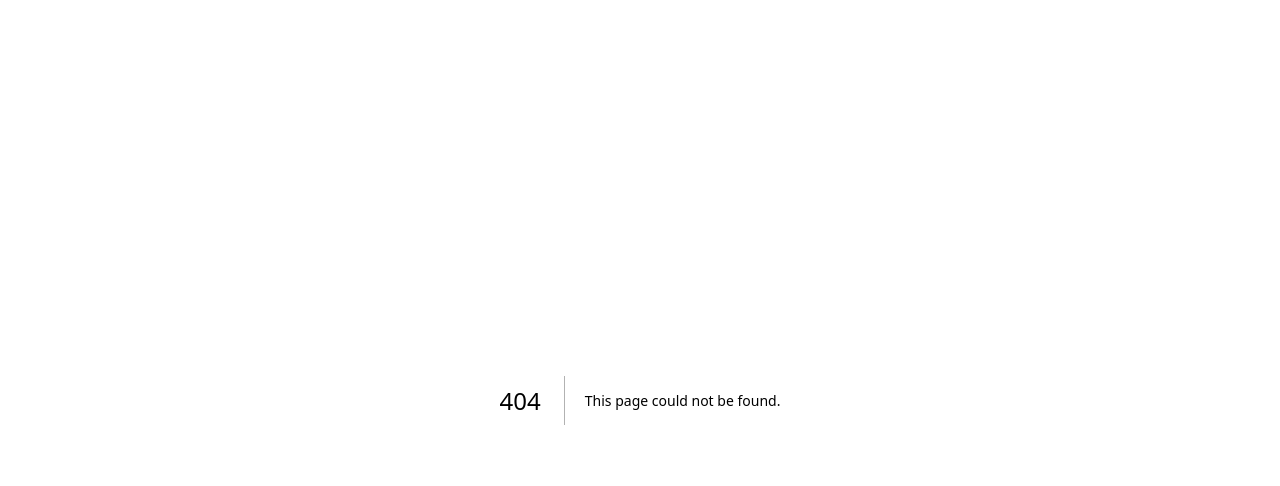
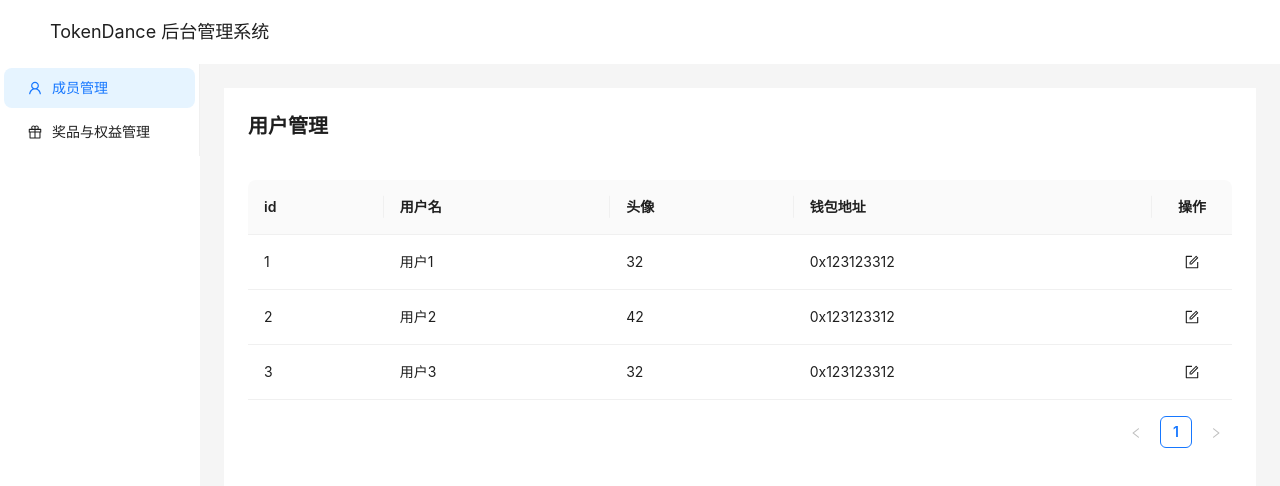
Before and after one commit to TD-moin-management-tools/td-coin-admin, a Next.js app: page /user in a window 1280 px wide. Before the commit this address had no page. Shown: the top 486 px of the page. Built offline with nearby package versions, Linux system fonts and the light colour scheme.

Commit message:
feat: 成员管理页开发完成

```diff
--- /dev/null
+++ b/app/clear-antd.css
@@ -0,0 +1,9 @@
+.ant-btn.ant-btn-primary {
+    background-color: #1677ff;
+}
+.ant-layout .ant-layout-sider {
+    background-color: #999999;
+}
+.ant-layout-header {
+    background-color: #fff;
+}
--- /dev/null
+++ b/app/components/menu/index.tsx
@@ -0,0 +1,41 @@
+'use client';
+import { GiftOutlined, UserOutlined } from '@ant-design/icons';
+import type { MenuProps } from 'antd';
+import { MenuInfo } from 'rc-menu/lib/interface';
+import { Menu } from 'antd';
+import { useEffect, useState } from 'react';
+import { usePathname, useRouter } from 'next/navigation';
+
+type MenuItem = Required<MenuProps>['items'][number];
+
+const items: MenuItem[] = [
+    {
+        icon: <UserOutlined />,
+        key: 'user',
+        label: '成员管理',
+    },
+    {
+        icon: <GiftOutlined />,
+        key: 'gift',
+        label: '奖品与权益管理',
+    },
+];
+
+const CustomMenu = () => {
+    const pathname = usePathname();
+    const router = useRouter();
+    const [selected, setSelected] = useState(['user']);
+
+    useEffect(() => {
+        setSelected([pathname.replace('/', '')]);
+    }, [pathname]);
+
+    const handleClick = (item: MenuInfo) => {
+        setSelected([item.key]);
+        router.push('/' + item.key);
+    };
+
+    return <Menu mode='inline' items={items} selectedKeys={selected} onClick={handleClick} />;
+};
+
+export default CustomMenu;
--- /dev/null
+++ b/app/constants/route.ts
@@ -0,0 +1,3 @@
+export const RouteMap = {
+
+}
--- /dev/null
+++ b/app/gift/page.tsx
@@ -0,0 +1,5 @@
+const Gift = () => {
+    return <div>奖品与权益管理</div>;
+};
+
+export default Gift;
--- a/app/layout.tsx
+++ b/app/layout.tsx
@@ -1,22 +1,45 @@
-import "./globals.css";
-import type { Metadata } from "next";
-import { Inter } from "next/font/google";
+'use client';
+import './globals.css';
+import './clear-antd.css';
+import { Inter } from 'next/font/google';
+import { Breadcrumb, Layout, theme } from 'antd';
+import { usePathname } from 'next/navigation';
+import CustomMenu from './components/menu';
 
-const inter = Inter({ subsets: ["latin"] });
+const { Header, Content, Footer, Sider } = Layout;
+const inter = Inter({ subsets: ['latin'] });
 
-export const metadata: Metadata = {
-  title: "Create Next App",
-  description: "Generated by create next app",
-};
+export default function RootLayout({ children }: { children: React.ReactNode }) {
+    const pathname = usePathname();
 
-export default function RootLayout({
-  children,
-}: {
-  children: React.ReactNode;
-}) {
-  return (
-    <html lang="en">
-      <body className={inter.className + " min-h-screen"}>{children}</body>
-    </html>
-  );
+    const {
+        token: { colorBgContainer },
+    } = theme.useToken();
+
+    const renderElm = () => {
+        if (pathname === '/' || pathname === '/login') {
+            return children;
+        }
+        return (
+            <Layout className='min-h-screen'>
+                <Header style={{ display: 'flex', alignItems: 'center' }}>
+                    <div className='text-lg'>TokenDance 后台管理系统</div>
+                </Header>
+                <Layout>
+                    <Sider width={200} style={{ background: colorBgContainer }}>
+                        <CustomMenu />
+                    </Sider>
+                    <Layout className='p-[24px]'>
+                        <Content className='p-[24px] min-h-[280px] bg-white'>{children}</Content>
+                    </Layout>
+                </Layout>
+            </Layout>
+        );
+    };
+
+    return (
+        <html lang='en'>
+            <body className={inter.className + ' min-h-screen'}>{renderElm()}</body>
+        </html>
+    );
 }
--- /dev/null
+++ b/app/user/components/info-modify-modal.tsx
@@ -0,0 +1,34 @@
+import { Modal } from 'antd';
+import { IDataType } from '../config';
+import ModifyForm from './modify-form';
+
+interface IInfoModifyModalProps {
+    visible: boolean;
+    info?: IDataType;
+    onClose: (success: boolean) => void;
+}
+
+const InfoModifyModal = (props: IInfoModifyModalProps) => {
+    const { visible, info, onClose } = props;
+
+    return (
+        <Modal centered open={visible} onCancel={() => onClose(false)} footer={null}>
+            <div className='min-h-[200px]'>
+                <div className='text-base font-bold mb-10'>信息修改</div>
+                <div className='h-full'>
+                    {info ? (
+                        <ModifyForm
+                            onOk={() => onClose(true)}
+                            onCancel={() => onClose(false)}
+                            info={info}
+                        />
+                    ) : (
+                        <div>信息获取失败</div>
+                    )}
+                </div>
+            </div>
+        </Modal>
+    );
+};
+
+export default InfoModifyModal;
--- /dev/null
+++ b/app/user/components/modify-form.tsx
@@ -0,0 +1,69 @@
+import { Button, Checkbox, Form, Input } from 'antd';
+import { useEffect, useState } from 'react';
+import { IDataType } from '../config';
+
+interface IModifyFormProps {
+    info: IDataType;
+    onOk: () => void;
+    onCancel: () => void;
+}
+
+const ModifyForm = (props: IModifyFormProps) => {
+    const { info, onOk, onCancel } = props;
+    const [form] = Form.useForm();
+
+    const [loading, setLoading] = useState(false);
+
+    useEffect(() => {
+        if (info) {
+            form.setFieldsValue({
+                name: info.name,
+            });
+            setLoading(false);
+        }
+    }, [info]);
+
+    // TODO: 先用any了
+    const onFinish = (value: any) => {
+        setLoading(true);
+
+        setLoading(false);
+        onOk();
+    };
+
+    // TODO: 先用any了
+    const onFinishFailed = (fail: any) => {
+        console.log(fail);
+    };
+
+    return (
+        <Form
+            name='modifyForm'
+            form={form}
+            wrapperCol={{ span: 16 }}
+            style={{ maxWidth: 600 }}
+            onFinish={onFinish}
+            onFinishFailed={onFinishFailed}
+            autoComplete='off'
+        >
+            <Form.Item
+                label='用户名'
+                name='name'
+                rules={[{ required: true, message: '请输入用户名' }]}
+            >
+                <Input />
+            </Form.Item>
+
+            <Form.Item labelCol={{ push: 8 }}>
+                <Button className='mr-3' type='primary' htmlType='submit' loading={loading}>
+                    提交
+                </Button>
+                <Button htmlType='button' onClick={onCancel}>
+                    取消
+                </Button>
+            </Form.Item>
+        </Form>
+    );
+};
+
+export default ModifyForm;
--- /dev/null
+++ b/app/user/config.tsx
@@ -0,0 +1,51 @@
+import { FormOutlined } from '@ant-design/icons';
+import type { ColumnsType } from 'antd/es/table';
+
+export interface IDataType {
+    key: string;
+    id: string;
+    name: string;
+    avatar: number;
+    address: string;
+}
+
+type TActionFunc = (record: IDataType) => void;
+
+export const getColumns = (actionFunc: TActionFunc): ColumnsType<IDataType> => {
+    return [
+        {
+            title: 'id',
+            dataIndex: 'id',
+            key: 'id',
+        },
+        {
+            title: '用户名',
+            dataIndex: 'name',
+            key: 'name',
+        },
+        {
+            title: '头像',
+            dataIndex: 'avatar',
+            key: 'avatar',
+        },
+        {
+            title: '钱包地址',
+            dataIndex: 'address',
+            key: 'address',
+        },
+        {
+            title: '操作',
+            key: 'action',
+            align: 'center',
+            width: 80,
+            render: (_, record) => (
+                <div
+                    className='px-2 cursor-pointer hover:text-[#1677ff]'
+                    onClick={() => actionFunc(record)}
+                >
+                    <FormOutlined />
+                </div>
+            ),
+        },
+    ];
+};
--- /dev/null
+++ b/app/user/mock.json
@@ -0,0 +1,23 @@
+[
+    {
+        "key": "1",
+        "id": "1",
+        "name": "用户1",
+        "avatar": 32,
+        "address": "0x123123312"
+    },
+    {
+        "key": "2",
+        "id": "2",
+        "name": "用户2",
+        "avatar": 42,
+        "address": "0x123123312"
+    },
+    {
+        "key": "3",
+        "id": "3",
+        "name": "用户3",
+        "avatar": 32,
+        "address": "0x123123312"
+    }
+]
--- /dev/null
+++ b/app/user/page.tsx
@@ -0,0 +1,56 @@
+'use client';
+import { Table, message } from 'antd';
+import { useEffect, useMemo, useState } from 'react';
+import { getColumns, IDataType } from './config';
+import InfoModifyModal from './components/info-modify-modal';
+import mockdata from './mock.json';
+
+const UserManege = () => {
+    const [messageApi, contextHolder] = message.useMessage();
+
+    const [data, setData] = useState<IDataType[]>([]);
+    // 是否展示修改 modal
+    const [modalVisible, setModalVisible] = useState(false);
+    // 要修改的的成员信息
+    const [selectedInfo, setSelectedInfo] = useState<IDataType>();
+
+    useEffect(() => {
+        setTimeout(() => {
+            setData(mockdata);
+        }, 0);
+    }, []);
+
+    const handleModify = (record: IDataType) => {
+        setModalVisible(true);
+        setSelectedInfo(record);
+    };
+
+    const handleCloseModal = (success: boolean) => {
+        if (success) {
+            messageApi.open({
+                type: 'success',
+                content: '修改成功',
+            });
+        }
+        setModalVisible(false);
+    };
+
+    const columnsConfig = useMemo(() => {
+        return getColumns(handleModify);
+    }, []);
+
+    return (
+        <div>
+            {contextHolder}
+            <div className='text-xl font-bold mb-10'>用户管理</div>
+            <InfoModifyModal
+                visible={modalVisible}
+                info={selectedInfo}
+                onClose={handleCloseModal}
+            />
+            <Table columns={columnsConfig} dataSource={data} />
+        </div>
+    );
+};
+
+export default UserManege;
```
Also changed, not shown: .prettierrc.json (added), 1 other file (tests, documents, lock files or other folders).
